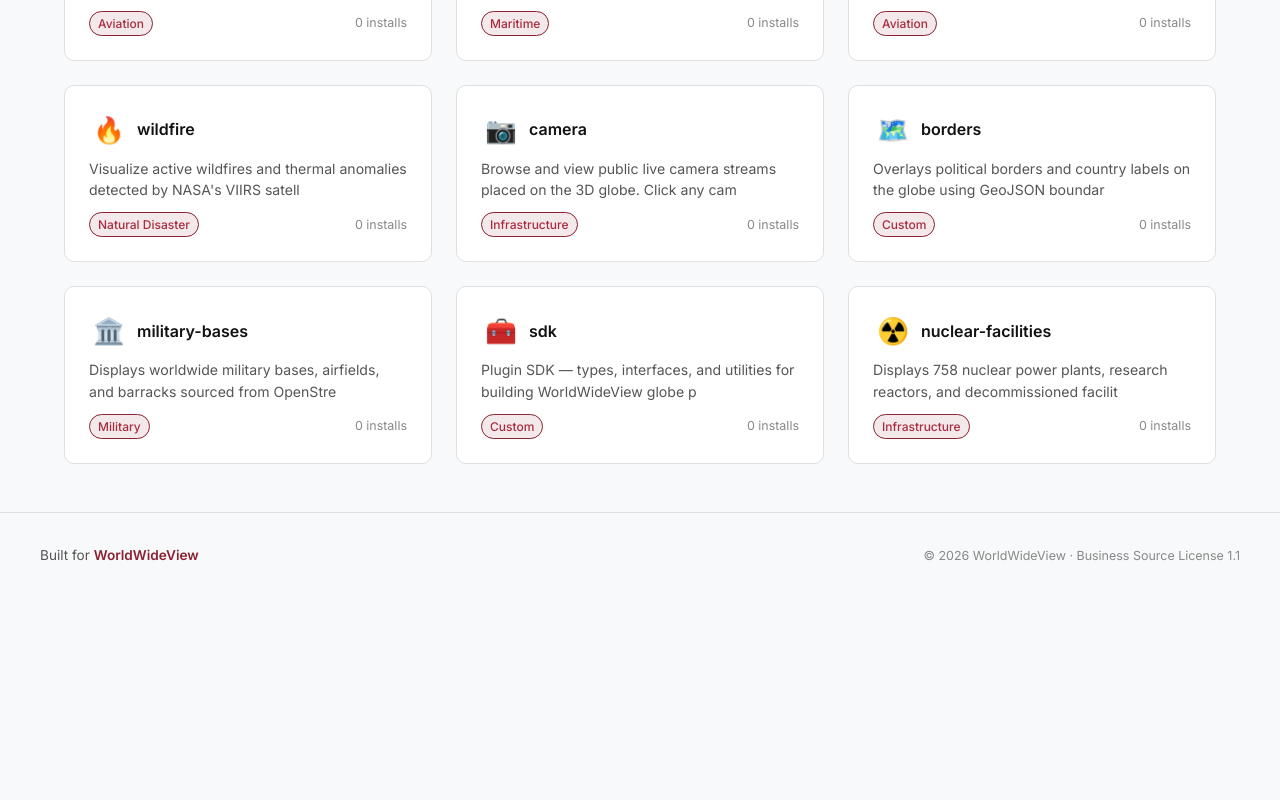
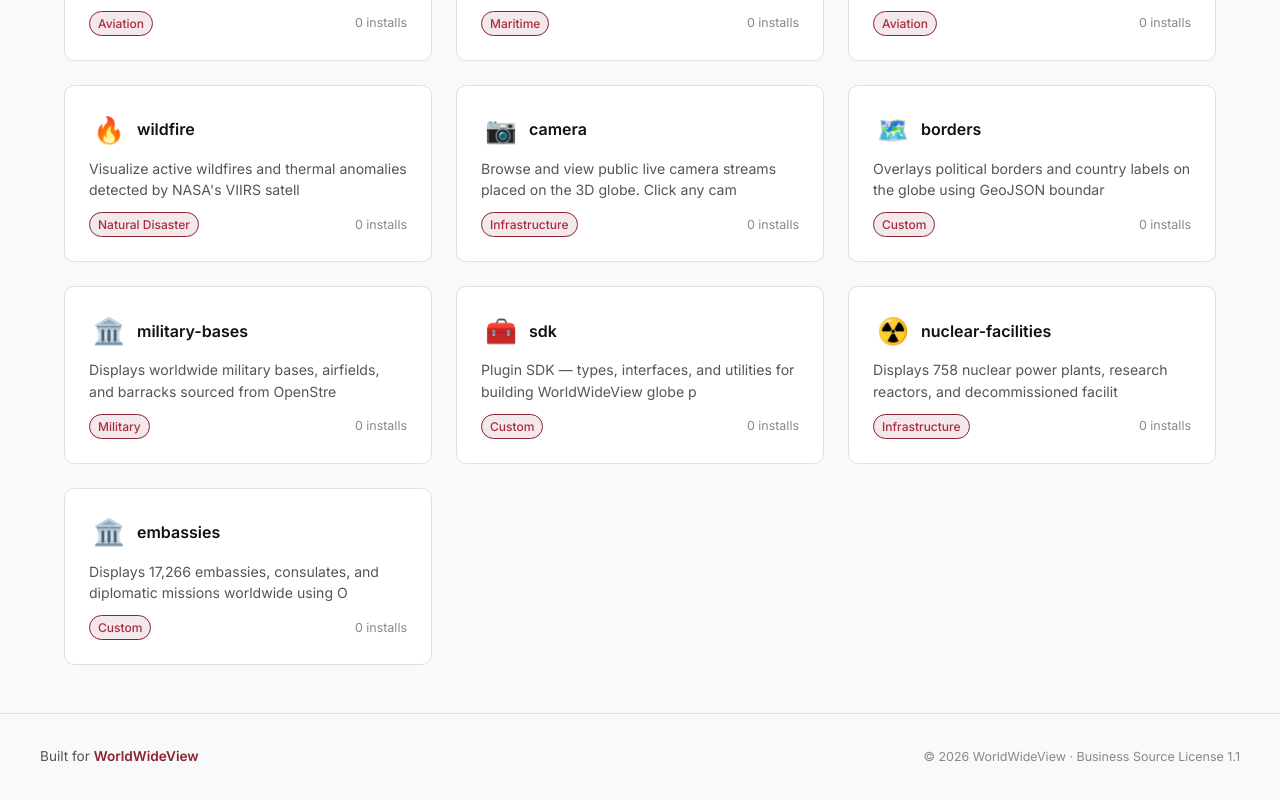
Before and after one commit to silvertakana/worldwideview-marketplace, a Next.js app: page /browse in a window 1280 px wide. Shown: the part 458-1258 px from the top of the page. Before the commit the page ends 1057 px from the top, so only its background shows below. Built offline with nearby package versions, Linux system fonts and the light colour scheme; no server answers.

Commit message:
feat: add embassies plugin to marketplace

```diff
--- a/src/data/knownPlugins.ts
+++ b/src/data/knownPlugins.ts
@@ -134,4 +134,17 @@ export const KNOWN_PLUGINS: KnownPlugin[] = [
     changelog:
       "v1.0.0 — Initial release with global nuclear facility data from OSM.",
   },
+  {
+    id: "embassies",
+    npmPackage: "@worldwideview/wwv-plugin-embassies",
+    icon: "🏛️",
+    category: "Custom",
+    format: "static",
+    trust: "verified",
+    capabilities: ["data:own"],
+    longDescription:
+      "Displays 17,266 embassies, consulates, and diplomatic missions worldwide using OpenStreetMap data. Includes country, diplomatic type, and target nation metadata.",
+    changelog:
+      "v1.0.0 — Initial release with global diplomatic mission data from OSM.",
+  },
 ];
```
Also changed, not shown: src/data/pluginManifests.ts (+21 -0 lines).
